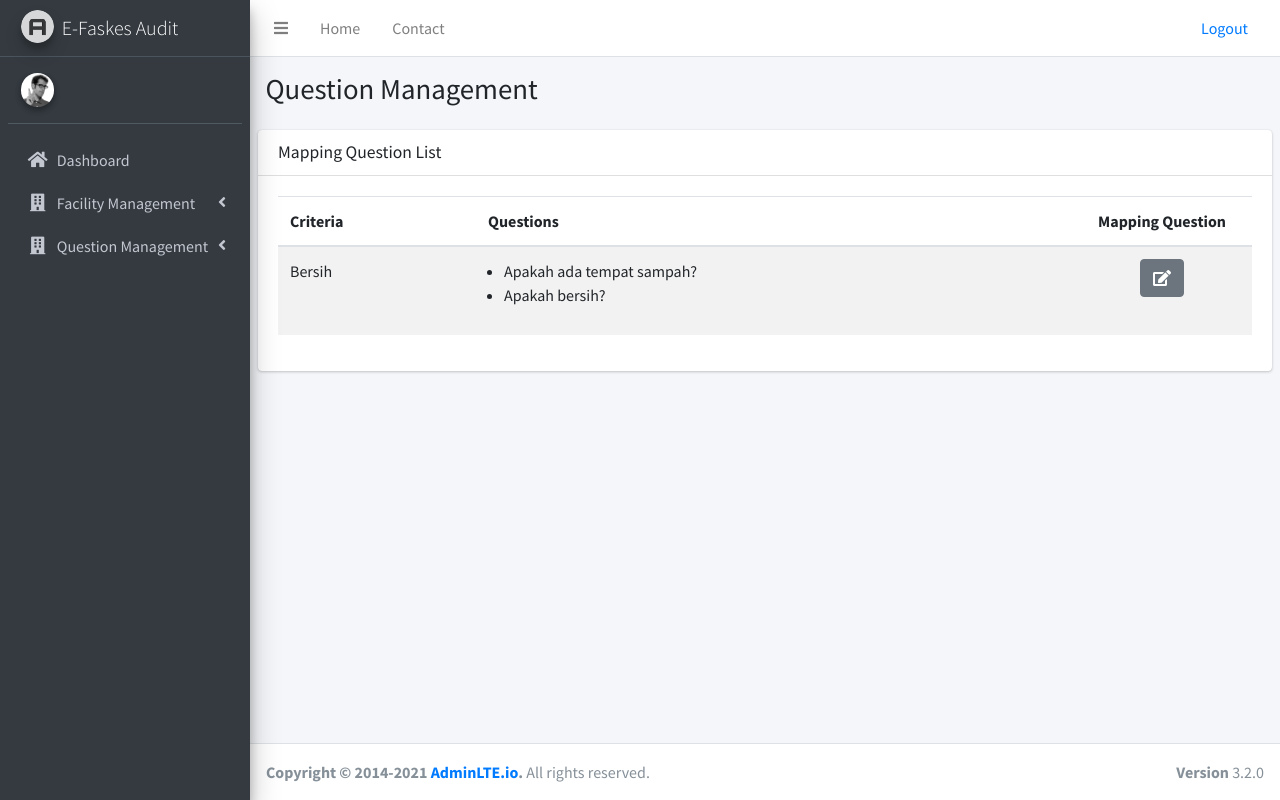
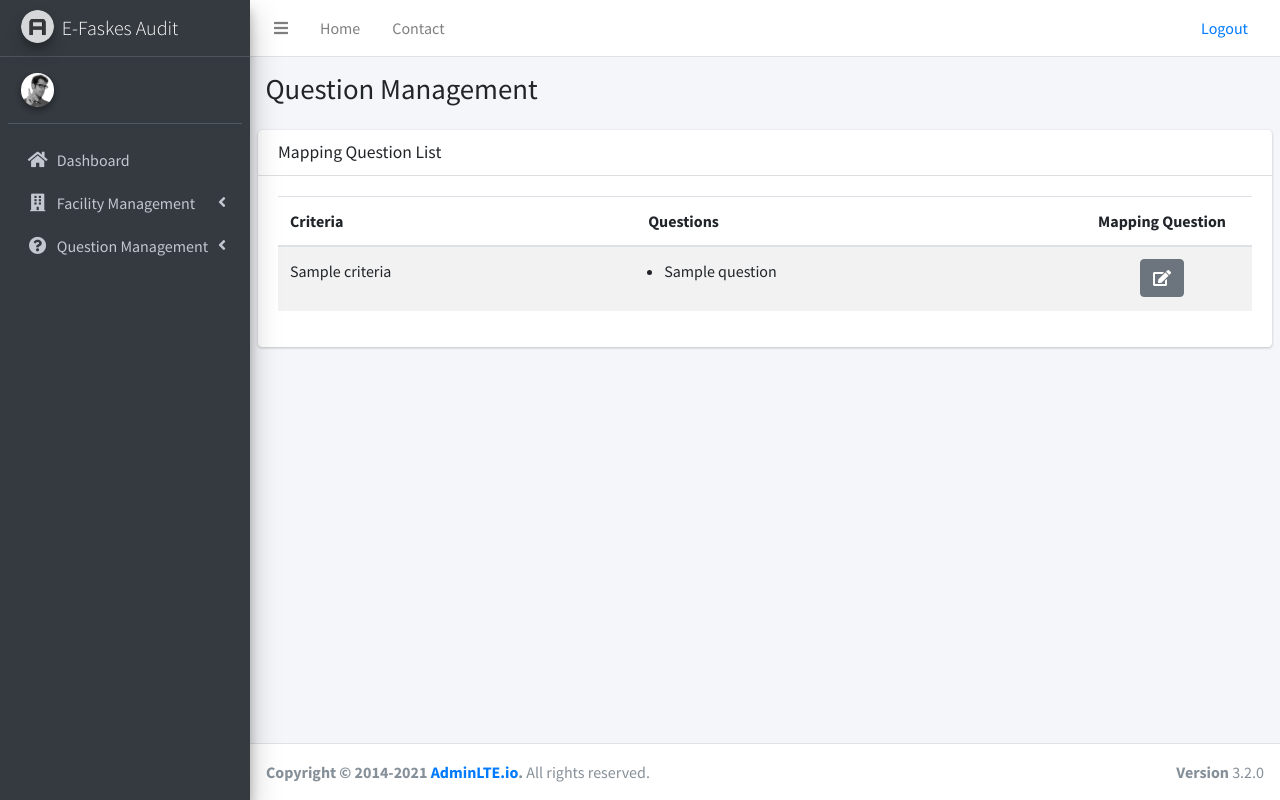
Before and after one commit to hudaprs/college-audit-faskes, a CodeIgniter 4 app: template app/Views/question-management/mapping-question/index.php in a window 1280 px wide. Run offline with PHP 8.4 and a stand-in for CodeIgniter, Linux system fonts and the light colour scheme; the template is opened without the code that fills it: most values are stand-ins (such as "Sample title", 1, 10 or a date in 2020); data that the repository does not hold is empty; some libraries are stand-ins or nearby versions.

Commit message:
Update: Question Items Relasi Dengan Criteria Audit

```diff
--- a/app/Database/Migrations/2023-01-08-001748_AuditQuestionItems.php
+++ b/app/Database/Migrations/2023-01-11-122139_AuditQuestionItems.php
@@ -28,7 +28,7 @@ class AuditQuestionItems extends Migration
         ]);
 
         $this->forge->addKey('id', true);
-        // $this->forge->addForeignKey('audit_criteria_id', 'audit_criterias', 'id');
+        $this->forge->addForeignKey('audit_criteria_id', 'audit_criterias', 'id');
         $this->forge->createTable('audit_question_items', true);
     }
 
--- a/app/Views/layouts/default_sidebar.php
+++ b/app/Views/layouts/default_sidebar.php
@@ -68,7 +68,7 @@
             </li>
             <li class="nav-item">
                 <a href="#" class="nav-link">
-                    <i class="nav-icon fa fa-building"></i>
+                    <i class="nav-icon fa fa-question-circle"></i>
                     <p>
                         Question Management
                         <i class="right fas fa-angle-left"></i>
@@ -81,6 +81,12 @@
                             <p>Audit Criteria</p>
                         </a>
                     </li>
+                    <li class="nav-item">
+                        <a href="<?= base_url('question-management/mapping-question') ?>" class="nav-link">
+                            <i class="far fa-circle nav-icon"></i>
+                            <p>Mapping Question</p>
+                        </a>
+                    </li>
                 </ul>
             </li>
 
--- a/app/Views/question-management/mapping-question/create-edit.php
+++ b/app/Views/question-management/mapping-question/create-edit.php
@@ -40,12 +40,12 @@
                     <div class="col-12 col-md-4 pr-2 pr-md-3 border-right">
                         <div class="form-group">
                             <label for="audit-criteria">Audit Criteria</label>
-                            <input type="hidden" class="form-control" value="1" name="audit_criteria_id">
-                            <input type="text" class="form-control" value="Criteria 1" disabled>
+                            <input type="hidden" class="form-control" value="<?= !empty($auditCriteria) ? $auditCriteria->id : '' ?>" name="audit_criteria_id">
+                            <input type="text" class="form-control" value="<?= !empty($auditCriteria) ? $auditCriteria->criteria : '' ?>" disabled>
                         </div>
                         <div class="form-group">
                             <label for="audit-description">Audit Description</label>
-                            <textarea class="form-control" id="audit-description" disabled>Ini adalah kriteria audit untuk....</textarea>
+                            <textarea class="form-control" id="audit-description" disabled><?= !empty($auditCriteria) ? $auditCriteria->description : '' ?></textarea>
                         </div>
                     </div>
                     <div class="col-12 col-md-8 pl-2 pl-md-3">
--- a/app/Views/question-management/mapping-question/index.php
+++ b/app/Views/question-management/mapping-question/index.php
@@ -40,20 +40,27 @@
                         </tr>
                     </thead>
                     <tbody>
+                        <?php foreach($auditCriterias as $auditCriteria): ?>
                             <tr>
-                            <td>Bersih</td>
+                                <td><?= $auditCriteria->criteria ?></td>
                                 <td>
+                                    <?php if(!empty($auditCriteria->question_list)): ?>
                                         <ul class="pl-3">
-                                    <li>Apakah ada tempat sampah?</li>
-                                    <li>Apakah bersih?</li>
+                                            <?php foreach($auditCriteria->question_list as $question): ?>
+                                                <li><?= $question->question ?></li>
+                                            <?php endforeach ?>
                                         </ul>
+                                    <?php else: ?>
+                                        -
+                                    <?php endif ?>
                                 </td>
                                 <td class="text-center">
-                                <a href="/question-management/mapping-question/1/edit" class="btn btn-secondary">
+                                    <a href="/question-management/mapping-question/<?= $auditCriteria->id ?>/edit" class="btn btn-secondary">
                                         <i class="fa fa-edit"></i>
                                     </a>
                                 </td>
                             </tr>
+                        <?php endforeach ?>
                     </tbody>
                 </table>
             </div>
```
Also changed, not shown: app/Controllers/MappingQuestionController.php (+35 -5 lines). Lines whose indentation alone changed are shown as unchanged.
